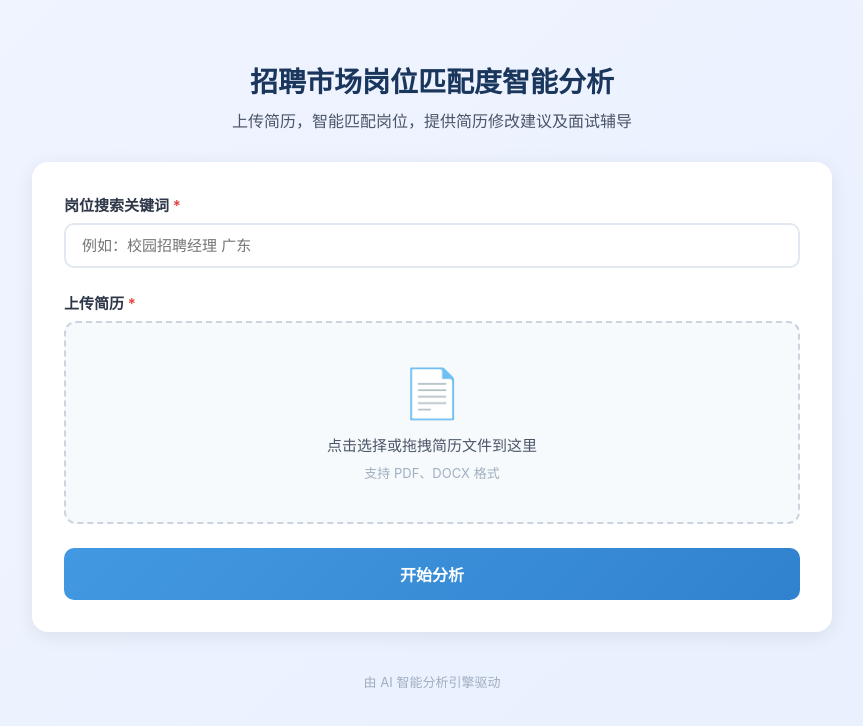
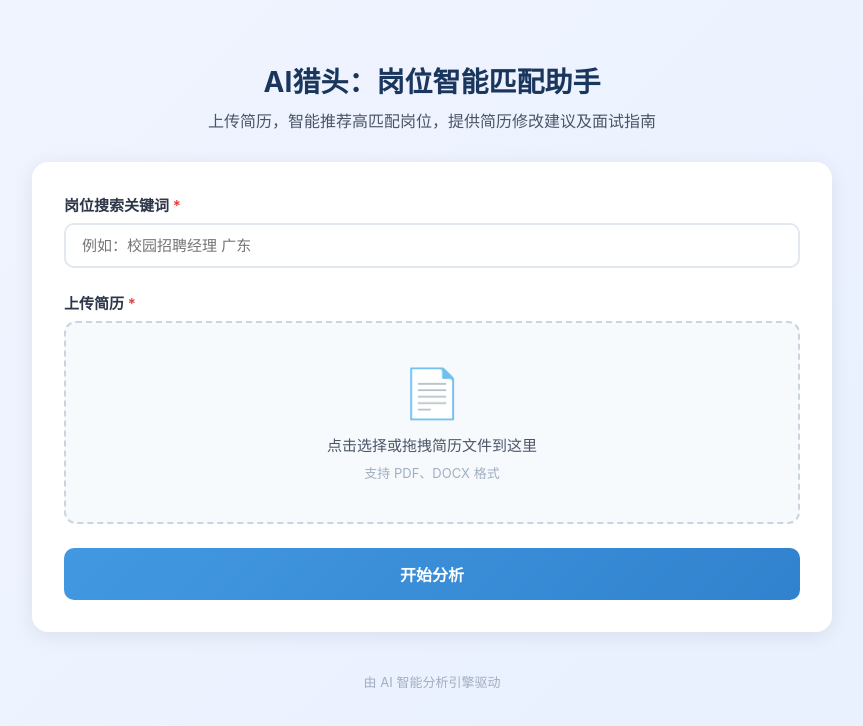
Before and after one commit to Yulialau0511/resume-analysis, a plain HTML site: page index.html in a window 1280 px wide. Shown: the whole page, without its empty margins (208-1071 px from the left). Drawn offline with Linux system fonts and the light colour scheme.

Commit message:
Update index.html

```diff
--- a/index.html
+++ b/index.html
@@ -3,7 +3,7 @@
 <head>
     <meta charset="UTF-8">
     <meta name="viewport" content="width=device-width, initial-scale=1.0">
-    <title>招聘市场岗位匹配度智能分析</title>
+    <title>AI猎头：岗位智能匹配助手</title>
     <style>
         * { margin: 0; padding: 0; box-sizing: border-box; }
         body {
@@ -95,8 +95,8 @@
 <body>
     <div class="container">
         <div class="header">
-            <h1>招聘市场岗位匹配度智能分析</h1>
-            <p>上传简历，智能匹配岗位，提供简历修改建议及面试辅导</p>
+            <h1>AI猎头：岗位智能匹配助手</h1>
+            <p>上传简历，智能推荐高匹配岗位，提供简历修改建议及面试指南</p>
         </div>
 
         <div class="card" id="inputCard">
```
